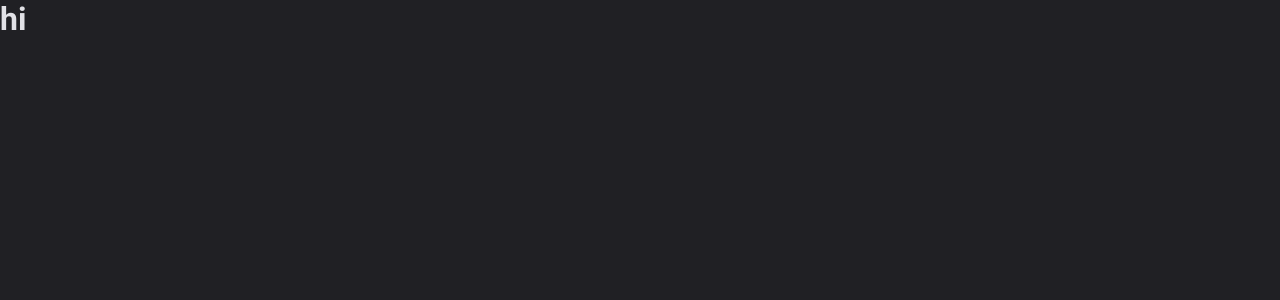
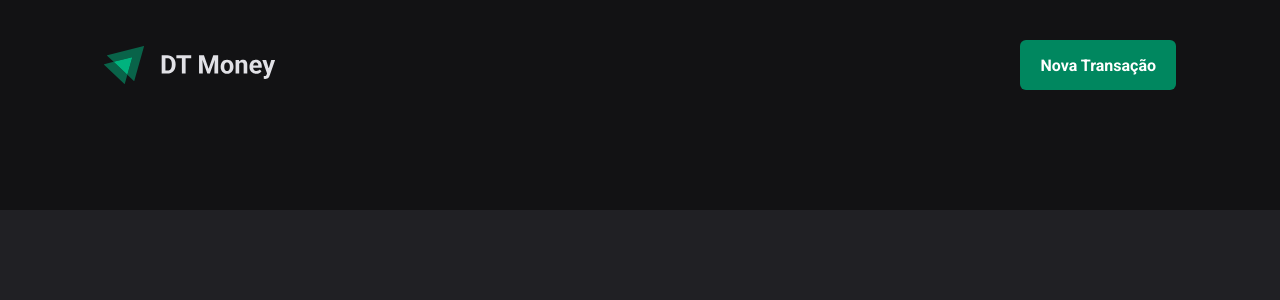
Before and after one commit to arrobarafael/dt-money-new, a React (Vite) app: page / in a window 1280 px wide. Shown: the top 300 px of the page. Built offline with nearby package versions, Linux system fonts and the light colour scheme.

Commit message:
Estilização do componente Header

```diff
--- a/src/App.tsx
+++ b/src/App.tsx
@@ -2,13 +2,15 @@
 
 import { defaultTheme } from './styles/themes/default';
 import { GlobalStyle } from './styles/global';
+
+import { Transactions } from './pages/Transactions';
 
 export function App() {
   return (
     <ThemeProvider theme={defaultTheme}>
       <GlobalStyle />
 
-      <h1>hi</h1>
+      <Transactions />
     </ThemeProvider>
   );
 }
--- /dev/null
+++ b/src/components/Header/index.tsx
@@ -0,0 +1,15 @@
+import { HeaderContainer, HeaderContent, NewTransactionButton } from './styles';
+
+import logoImg from '../../assets/Logo.svg';
+
+export function Header() {
+  return (
+    <HeaderContainer>
+      <HeaderContent>
+        <img src={logoImg} />
+
+        <NewTransactionButton>Nova Transação</NewTransactionButton>
+      </HeaderContent>
+    </HeaderContainer>
+  );
+}
--- /dev/null
+++ b/src/components/Header/styles.ts
@@ -0,0 +1,33 @@
+import styled from 'styled-components';
+
+export const HeaderContainer = styled.header`
+  background: ${(props) => props.theme['gray-900']};
+  padding: 2.5rem 0 7.5rem;
+`;
+
+export const HeaderContent = styled.div`
+  width: 100%;
+  max-width: 1120px;
+  margin: 0 auto;
+  padding: 0 1.5rem;
+
+  display: flex;
+  justify-content: space-between;
+  align-items: center;
+`;
+
+export const NewTransactionButton = styled.button`
+  height: 50px;
+  border: 0;
+  background: ${(props) => props.theme['green-500']};
+  color: ${(props) => props.theme.white};
+  font-weight: bold;
+  padding: 0 1.25rem;
+  border-radius: 6px;
+  cursor: pointer;
+
+  &:hover {
+    background: ${(props) => props.theme['green-700']};
+    transition: background-color 0.3s;
+  }
+`;
--- /dev/null
+++ b/src/pages/Transactions/index.tsx
@@ -0,0 +1,9 @@
+import { Header } from '../../components/Header';
+
+export function Transactions() {
+  return (
+    <div>
+      <Header />
+    </div>
+  );
+}
```
Also changed, not shown: src/assets/Logo.svg (added), src/pages/Transactions/styles.ts (added).
